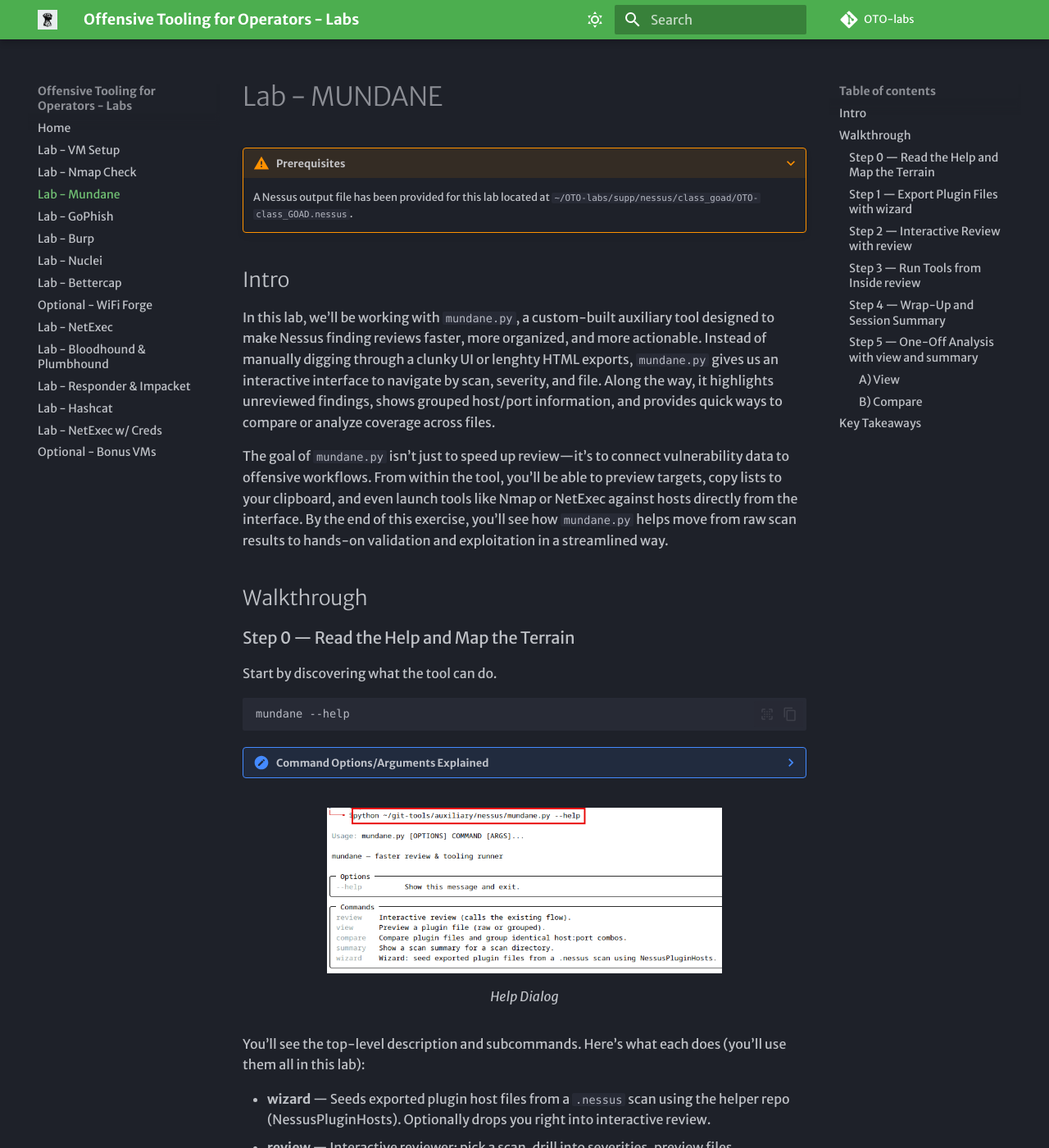
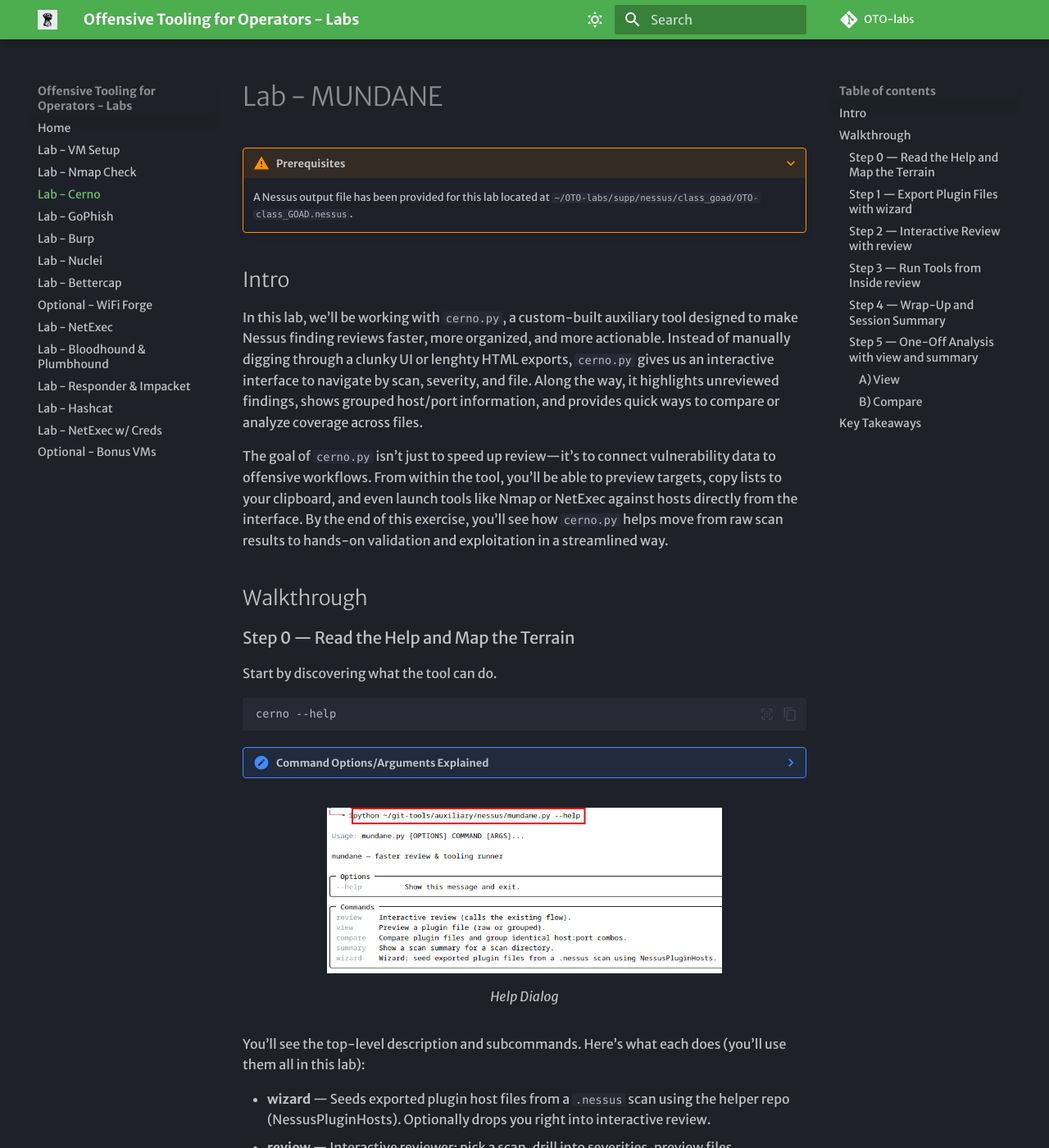
Before and after one commit to ridgebackinfosec/OTO-labs, an MkDocs documentation site: the page built from docs/labs/cerno/index.md, in a window 1280 px wide and 1400 px high. Shown: the whole window at 82% size. Built offline with MkDocs 1.6.1 and Material for MkDocs 9.7.7, drawn with Linux system fonts in a browser that asks for light colours; some web fonts are replaced; comment, search, counter and statistics services are not loaded; some of the changed text lies outside the part shown.

Commit message:
switching from mundane to cerno

````diff
--- a/docs/labs/mundane/index.md
+++ b/docs/labs/cerno/index.md
@@ -5,9 +5,9 @@
 
 ## Intro
 
-In this lab, we’ll be working with `mundane.py`, a custom-built auxiliary tool designed to make Nessus finding reviews faster, more organized, and more actionable. Instead of manually digging through a clunky UI or lenghty HTML exports, `mundane.py` gives us an interactive interface to navigate by scan, severity, and file. Along the way, it highlights unreviewed findings, shows grouped host/port information, and provides quick ways to compare or analyze coverage across files.
+In this lab, we’ll be working with `cerno.py`, a custom-built auxiliary tool designed to make Nessus finding reviews faster, more organized, and more actionable. Instead of manually digging through a clunky UI or lenghty HTML exports, `cerno.py` gives us an interactive interface to navigate by scan, severity, and file. Along the way, it highlights unreviewed findings, shows grouped host/port information, and provides quick ways to compare or analyze coverage across files.
 
-The goal of `mundane.py` isn’t just to speed up review—it’s to connect vulnerability data to offensive workflows. From within the tool, you’ll be able to preview targets, copy lists to your clipboard, and even launch tools like Nmap or NetExec against hosts directly from the interface. By the end of this exercise, you’ll see how `mundane.py` helps move from raw scan results to hands-on validation and exploitation in a streamlined way.
+The goal of `cerno.py` isn’t just to speed up review—it’s to connect vulnerability data to offensive workflows. From within the tool, you’ll be able to preview targets, copy lists to your clipboard, and even launch tools like Nmap or NetExec against hosts directly from the interface. By the end of this exercise, you’ll see how `cerno.py` helps move from raw scan results to hands-on validation and exploitation in a streamlined way.
 
 ## Walkthrough
 
@@ -16,7 +16,7 @@ The goal of `mundane.py` isn’t just to speed up review—it’s to connect vul
 Start by discovering what the tool can do.
 
 ```bash
-mundane --help
+cerno --help
 ```
 
 ???- note "Command Options/Arguments Explained"
@@ -48,7 +48,7 @@ You’ll see the top-level description and subcommands. Here’s what each does
 Use the **wizard** to turn the `.nessus` file into per-plugin host lists under `~/nessus_plugin_hosts`, then jump directly into review.
 
 ```bash
-mundane wizard \
+cerno wizard \
   ~/OTO-labs/supp/nessus/class_goad/OTO-class_GOAD.nessus \
   --out-dir ~/nessus_plugin_hosts
 ```
@@ -104,7 +104,7 @@ No High or Critical issues found, right? Remember, this is an **INTENTIONALLY**
 If you didn’t pass the `--review` flage while using the `wizard` sub-command, you can start the interactive reviewer anytime using:
 
 ```bash
-mundane review \
+cerno review \
   --export-root ~/nessus_plugin_hosts
 ```
 
@@ -233,7 +233,7 @@ You don’t always need the interactive UI—use these for quick checks.
 #### A) View
 
 ```bash
-mundane view \
+cerno view \
   ~/nessus_plugin_hosts/OTO-class_GOAD/2_Medium/85582_Web_Application_Potentially_Vulnerable_to_Clickjacking.txt \
   --grouped
 ```
@@ -256,7 +256,7 @@ File Quick View
 #### B) Compare
 <!--
 ```bash
-mundane compare \
+cerno compare \
   ~/nessus_plugin_hosts/OTO-class_GOAD/2_Medium/85582_Web_Application_Potentially_Vulnerable_to_Clickjacking.txt
 ```
 
@@ -265,7 +265,7 @@ mundane compare \
 #### C) Summary -->
 
 ```bash
-mundane summary \
+cerno summary \
   ~/nessus_plugin_hosts/OTO-class_GOAD
 ```
 
--- a/mkdocs.yml
+++ b/mkdocs.yml
@@ -27,7 +27,7 @@ nav:
   - Home: index.md
   - Lab - VM Setup: labs/vm-setup/index.md
   - Lab - Nmap Check: labs/nmap-check/index.md
-  - Lab - Mundane: labs/mundane/index.md
+  - Lab - Cerno: labs/cerno/index.md
   - Lab - GoPhish: labs/gophish/index.md
   - Lab - Burp: labs/burp/index.md
   - Lab - Nuclei: labs/nuclei/index.md
````
Also changed, not shown: LAB_TEMPLATE.md (+1 -1 lines), docs/labs/cerno/img/directory_listing.png (renamed from docs/labs/mundane/img/directory_listing.png), docs/labs/cerno/img/mundane_file_details.png (renamed from docs/labs/mundane/img/mundane_file_details.png), docs/labs/cerno/img/mundane_file_parsing.png (renamed from docs/labs/mundane/img/mundane_file_parsing.png), docs/labs/cerno/img/mundane_help.png (renamed from docs/labs/mundane/img/mundane_help.png), docs/labs/cerno/img/mundane_next_step.png (renamed from docs/labs/mundane/img/mundane_next_step.png), docs/labs/cerno/img/mundane_quick_summary.png (renamed from docs/labs/mundane/img/mundane_quick_summary.png), docs/labs/cerno/img/mundane_review_complete.png (renamed from docs/labs/mundane/img/mundane_review_complete.png), docs/labs/cerno/img/mundane_run_tool.png (renamed from docs/labs/mundane/img/mundane_run_tool.png), docs/labs/cerno/img/mundane_scan_review.png (renamed from docs/labs/mundane/img/mundane_scan_review.png), docs/labs/cerno/img/mundane_session_summary.png (renamed from docs/labs/mundane/img/mundane_session_summary.png), docs/labs/cerno/img/mundane_sev_file_selection.png (renamed from docs/labs/mundane/img/mundane_sev_file_selection.png), docs/labs/cerno/img/mundane_summary.png (renamed from docs/labs/mundane/img/mundane_summary.png), docs/labs/cerno/img/mundane_tool_selection.png (renamed from docs/labs/mundane/img/mundane_tool_selection.png), 1 more files, 1 other file.
